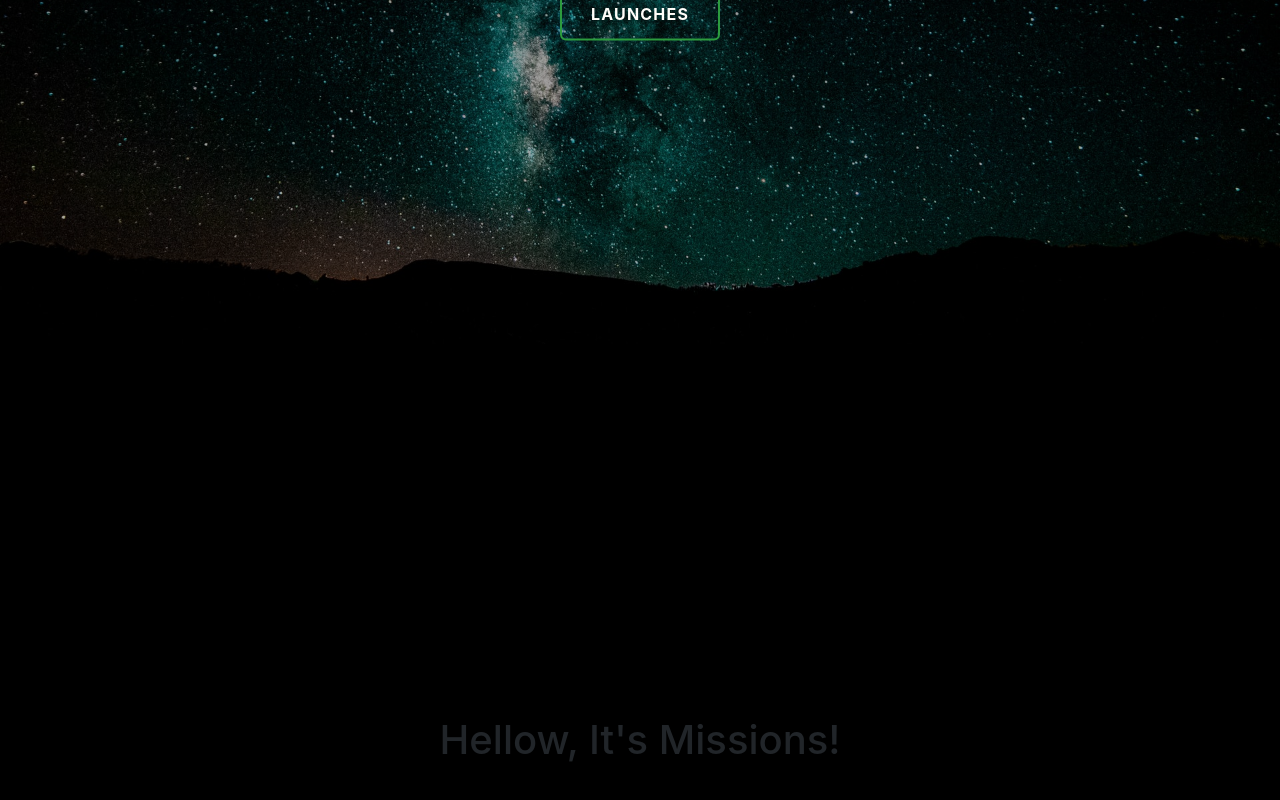
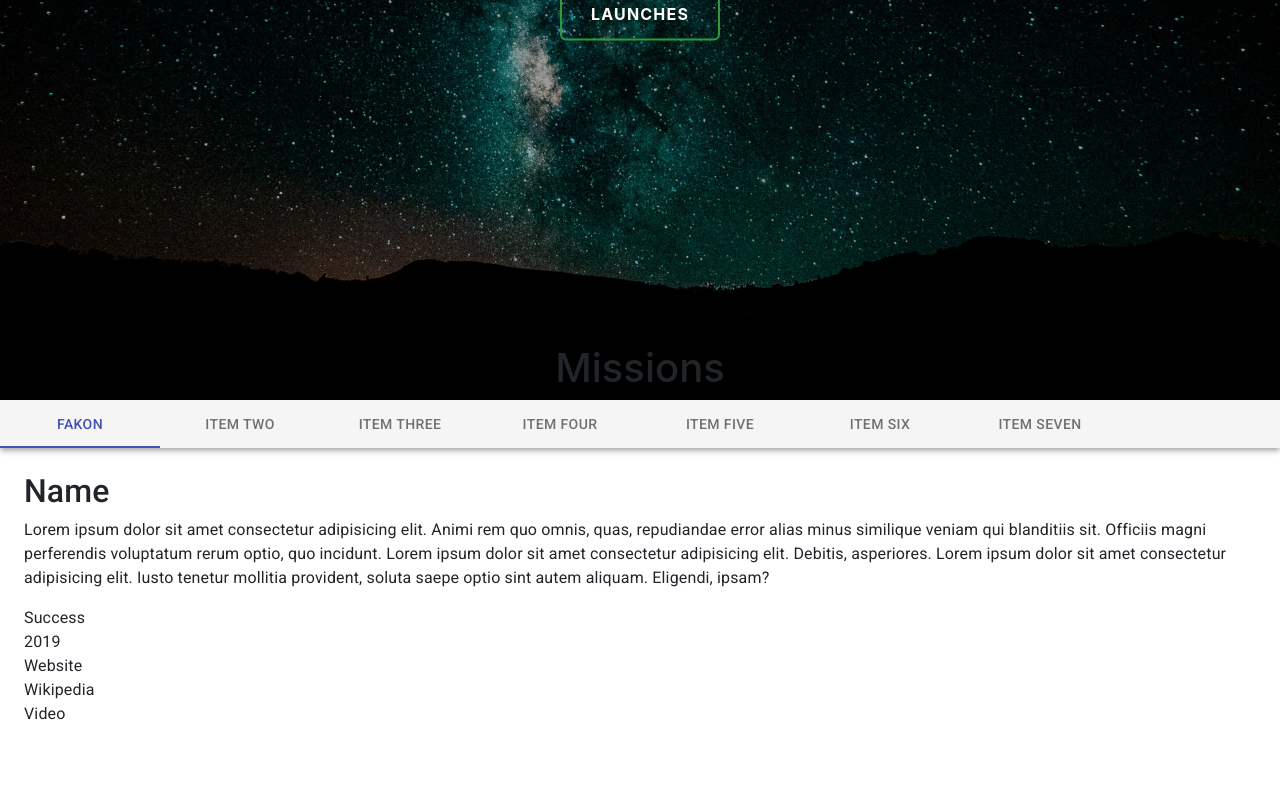
Before and after one commit to developer-junaid/SpaceX-App, a React (Create React App) app: page / in a window 1280 px wide. Shown: the part 456-1256 px from the top of the page. Built offline with nearby package versions, Linux system fonts and the light colour scheme.

Commit message:
Added Scroll Horizontal Tab

```diff
--- a/src/components/Missions/Missions.tsx
+++ b/src/components/Missions/Missions.tsx
@@ -1,10 +1,12 @@
 import React from "react";
 import "./missions.css";
+import ScrollableTabsButtonAuto from "./Tabs";
 
 const Missions = () => {
   return (
     <div className="missions-container">
-      <h1>Hellow, It's Missions!</h1>
+      <h1>Missions</h1>
+      <ScrollableTabsButtonAuto />
     </div>
   );
 };
--- a/src/components/Missions/Tabs.tsx
+++ b/src/components/Missions/Tabs.tsx
@@ -1,4 +1,4 @@
-import React from "react";
+import React, { useState } from "react";
 import { makeStyles, Theme } from "@material-ui/core/styles";
 import AppBar from "@material-ui/core/AppBar";
 import Tabs from "@material-ui/core/Tabs";
@@ -55,6 +55,17 @@ export default function ScrollableTabsButtonAuto() {
     setValue(newValue);
   };
 
+  // Dummy State
+  const [dummyArray, setDummyArray] = useState([
+    "Fakon",
+    "Item Two",
+    "Item Three",
+    "Item Four",
+    "Item Five",
+    "Item Six",
+    "Item Seven",
+  ]);
+
   return (
     <div className={classes.root}>
       <AppBar position="static" color="default">
@@ -67,17 +78,42 @@ export default function ScrollableTabsButtonAuto() {
           scrollButtons="auto"
           aria-label="scrollable auto tabs example"
         >
-          <Tab label="Item One" {...a11yProps(0)} />
+          {/* API DATA */}
+          {dummyArray.map((label, index) => {
+            return <Tab label={label} {...a11yProps(index)} />;
+          })}
+          {/* // */}
+
+          {/* <Tab label="Fakon" {...a11yProps(0)} />
           <Tab label="Item Two" {...a11yProps(1)} />
           <Tab label="Item Three" {...a11yProps(2)} />
           <Tab label="Item Four" {...a11yProps(3)} />
           <Tab label="Item Five" {...a11yProps(4)} />
           <Tab label="Item Six" {...a11yProps(5)} />
-          <Tab label="Item Seven" {...a11yProps(6)} />
+          <Tab label="Item Seven" {...a11yProps(6)} /> */}
         </Tabs>
       </AppBar>
+
       <TabPanel value={value} index={0}>
-        Item One
+        <h2 className="title">Name</h2>
+        <p className="description">
+          Lorem ipsum dolor sit amet consectetur adipisicing elit. Animi rem quo
+          omnis, quas, repudiandae error alias minus similique veniam qui
+          blanditiis sit. Officiis magni perferendis voluptatum rerum optio, quo
+          incidunt. Lorem ipsum dolor sit amet consectetur adipisicing elit.
+          Debitis, asperiores. Lorem ipsum dolor sit amet consectetur
+          adipisicing elit. Iusto tenetur mollitia provident, soluta saepe optio
+          sint autem aliquam. Eligendi, ipsam?
+        </p>
+        <div className="status-year-container">
+          <div className="status">Success</div>
+          <div className="year">2019</div>
+        </div>
+        <div className="social-media-container">
+          <div className="website">Website</div>
+          <div className="wikipedia">Wikipedia</div>
+          <div className="video">Video</div>
+        </div>
       </TabPanel>
       <TabPanel value={value} index={1}>
         Item Two
```
